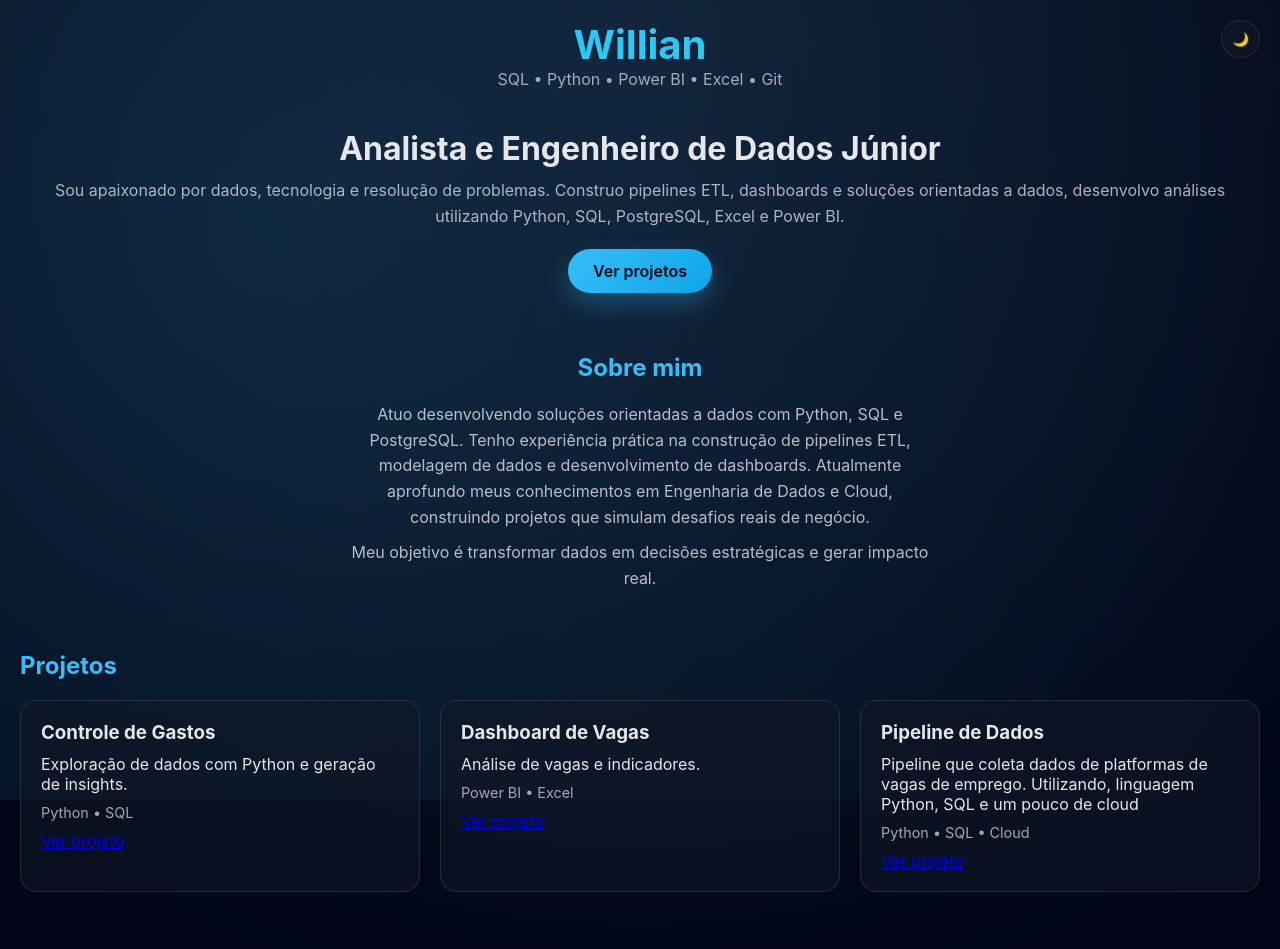
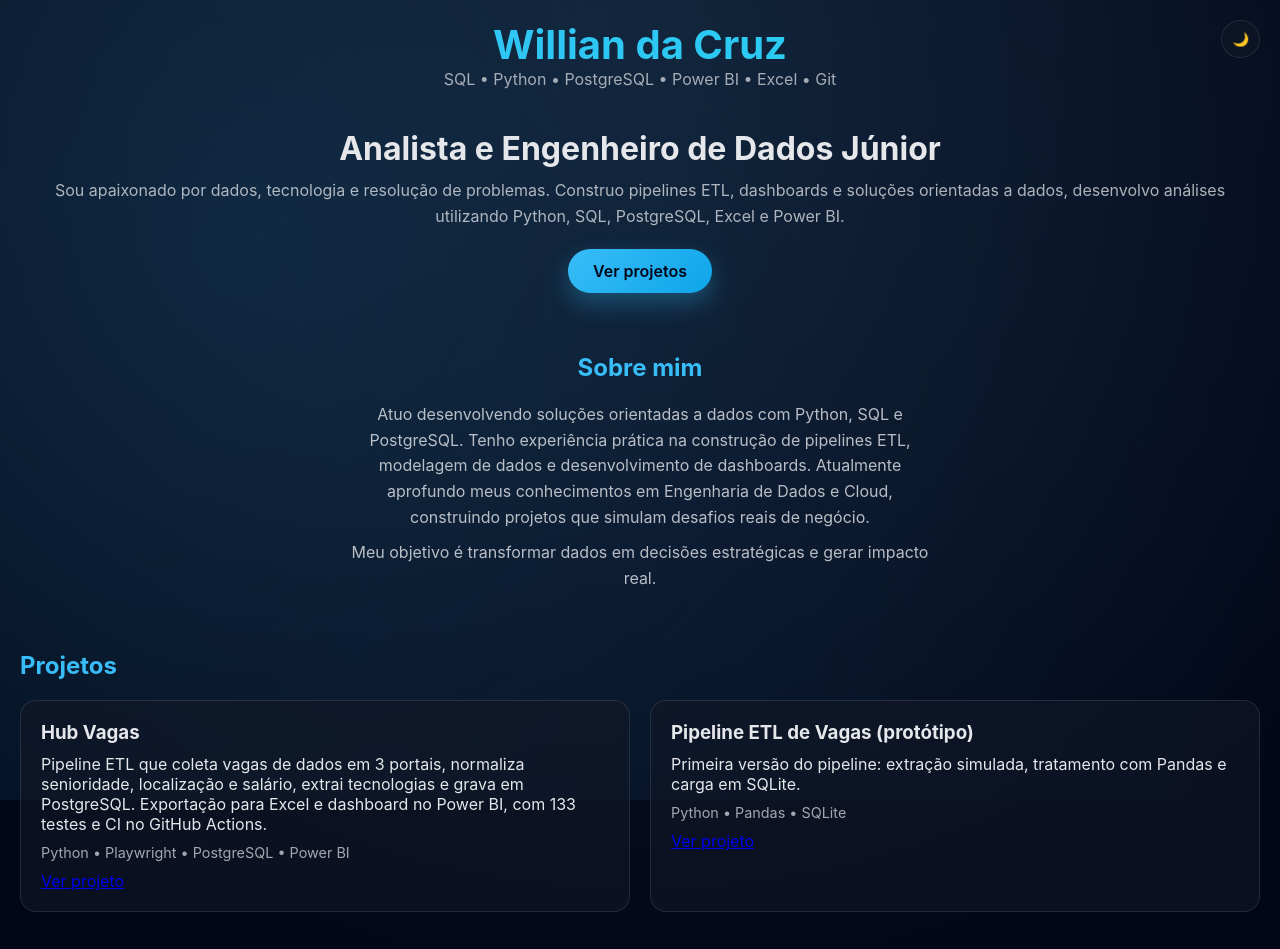
Before and after one commit to Willian-Cruz/Willian-Cruz.github.io, a plain HTML site: page index.html in a window 1280 px wide. Shown: the top 949 px of the page. Drawn offline with Linux system fonts and the light colour scheme.

Commit message:
docs: atualizar projetos do site e README do repositório
- Substitui os cards de projeto: 'Controle de Gastos' apontava para um
  repositório que não está público e 'Dashboard de Vagas' tinha link '#'.
  Agora os cards são Hub Vagas e o protótipo Projeto_etl_vagas.
- Corrige erros de digitação do card do pipeline.
- Usa o nome completo no título, cabeçalho e rodapé.
- README passa a descrever o site em vez de repetir o perfil
  (remove o texto desatualizado e o link do WhatsApp).

Co-Authored-By: Claude Opus 5.5 <noreply@anthropic.com>
Claude-Session: https://claude.ai/code/session_019W6NNU62ntQ51DrzeiYmJk

```diff
--- a/index.html
+++ b/index.html
@@ -2,7 +2,7 @@
 <html lang="pt-BR">
 <head>
   <meta charset="UTF-8">
-  <title>Portfólio | Willian</title>
+  <title>Portfólio | Willian da Cruz</title>
 
   <!-- CSS -->
   <link rel="stylesheet" href="/CSS/style.css">
@@ -19,8 +19,8 @@
 
 <!-- HEADER -->
 <header class="header">
-  <h1>Willian</h1>
-  <p>SQL • Python • Power BI • Excel • Git</p>
+  <h1>Willian da Cruz</h1>
+  <p>SQL • Python • PostgreSQL • Power BI • Excel • Git</p>
 </header>
 
 <!-- HERO -->
@@ -55,24 +55,17 @@
   <div class="projects-grid">
 
     <div class="project-card">
-      <h3>Controle de Gastos</h3>
-      <p>Exploração de dados com Python e geração de insights.</p>
-      <span>Python • SQL</span>
-      <a href="https://github.com/Willian-Cruz/controleGastos" target="_blank">Ver projeto</a>
+      <h3>Hub Vagas</h3>
+      <p>Pipeline ETL que coleta vagas de dados em 3 portais, normaliza senioridade, localização e salário, extrai tecnologias e grava em PostgreSQL. Exportação para Excel e dashboard no Power BI, com 133 testes e CI no GitHub Actions.</p>
+      <span>Python • Playwright • PostgreSQL • Power BI</span>
+      <a href="https://github.com/Willian-Cruz/hub_vagas" target="_blank" rel="noopener">Ver projeto</a>
     </div>
 
     <div class="project-card">
-      <h3>Dashboard de Vagas</h3>
-      <p>Análise de vagas e indicadores.</p>
-      <span>Power BI • Excel</span>
-      <a href="#">Ver projeto</a>
-    </div>
-
-    <div class="project-card">
-      <h3>Pipeline de Dados</h3>
-      <p>Pipeline que coleta dados de platformas de vagas de emprego. Utilizando, linguagem Python, SQL e um pouco de cloud</p>
-      <span>Python • SQL • Cloud</span>
-      <a href="https://github.com/Willian-Cruz/hub_vagas" target="_blank">Ver projeto</a>
+      <h3>Pipeline ETL de Vagas (protótipo)</h3>
+      <p>Primeira versão do pipeline: extração simulada, tratamento com Pandas e carga em SQLite.</p>
+      <span>Python • Pandas • SQLite</span>
+      <a href="https://github.com/Willian-Cruz/Projeto_etl_vagas" target="_blank" rel="noopener">Ver projeto</a>
     </div>
 
   </div>
@@ -133,7 +126,7 @@
 
 <!-- FOOTER -->
 <footer>
-  <p>© 2026 - Willian</p>
+  <p>© 2026 - Willian da Cruz</p>
 </footer>
 
 <script src="/JS/script.js"></script>
```
Also changed, not shown: 1 other file.
